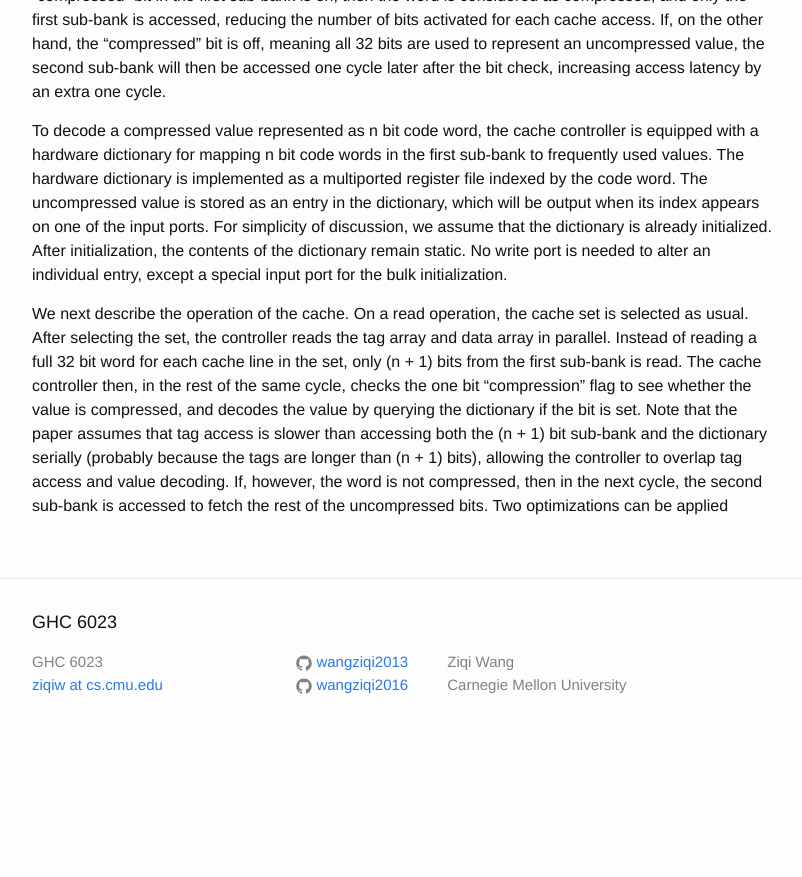
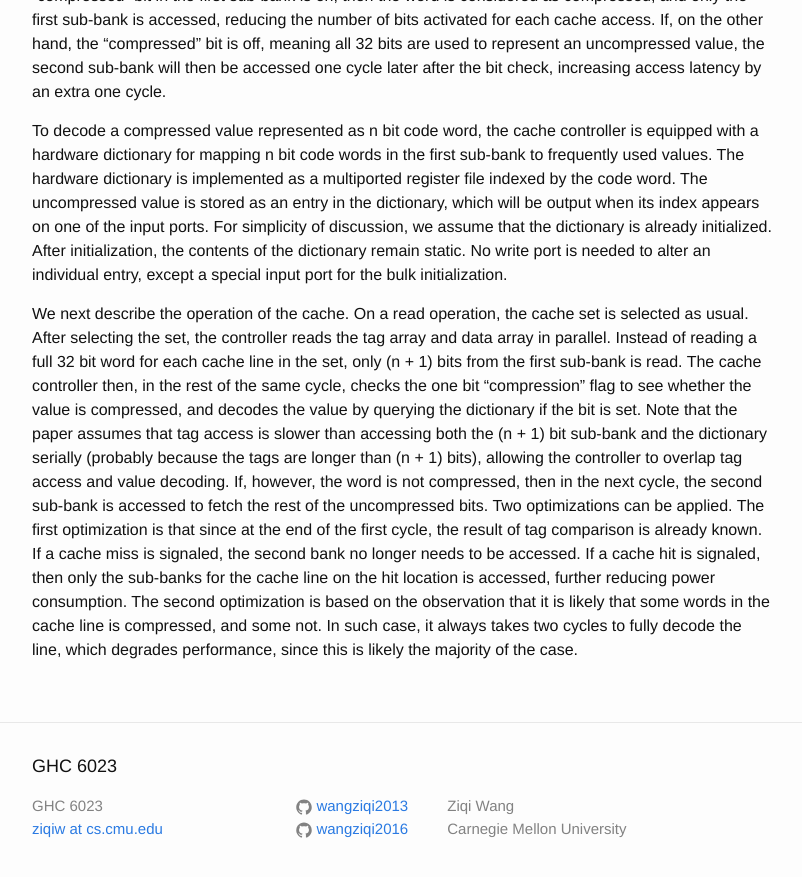
Before and after one commit to wangziqi2013/wangziqi2013.github.io, a Jekyll site: the page built from _posts/2020-06-25-fvc.markdown, in a window 1280 px wide and 900 px high, scrolled down 955 px. Shown: the top 877 px of the window, without its empty margins (238-1040 px from the left). Built offline with Jekyll 4.4.1, drawn with Linux system fonts in a browser that asks for light colours; before the commit the page ends 1711 px from its top, so only the background shows below that.

Commit message:
Adding opt

```diff
--- a/_posts/2020-06-25-fvc.markdown
+++ b/_posts/2020-06-25-fvc.markdown
@@ -51,4 +51,9 @@ Note that the paper assumes that tag access is slower than accessing both the (n
 because the tags are longer than (n + 1) bits), allowing the controller to overlap tag access and value decoding.
 If, however, the word is not compressed, then in the next cycle, the second sub-bank is accessed to fetch the rest of the
 uncompressed bits.
-Two optimizations can be applied
+Two optimizations can be applied. The first optimization is that since at the end of the first cycle, the result of tag
+comparison is already known. If a cache miss is signaled, the second bank no longer needs to be accessed. If a cache hit
+is signaled, then only the sub-banks for the cache line on the hit location is accessed, further reducing power consumption.
+The second optimization is based on the observation that it is likely that some words in the cache line is compressed,
+and some not. In such case, it always takes two cycles to fully decode the line, which degrades performance, since this
+is likely the majority of the case.
```
